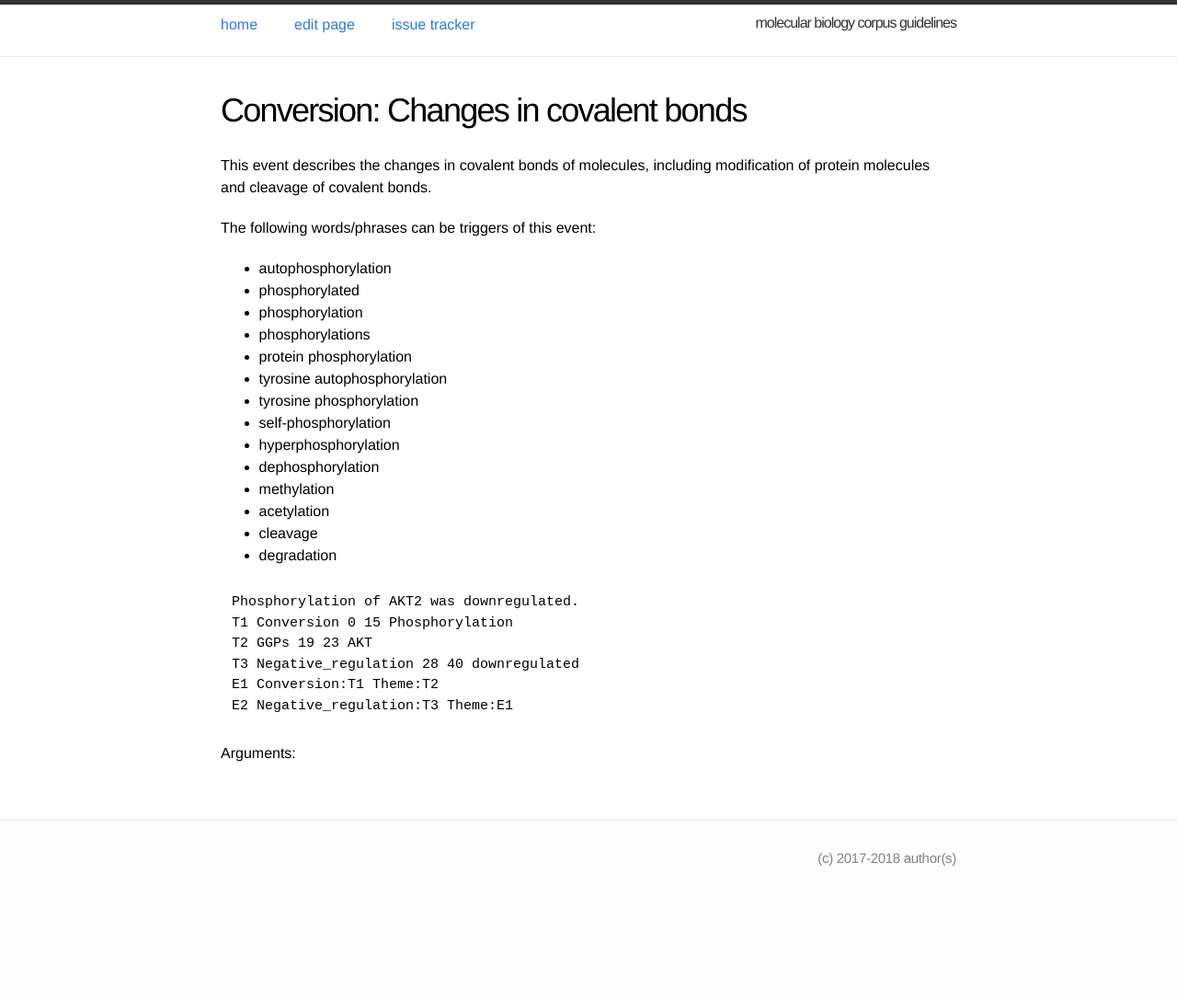
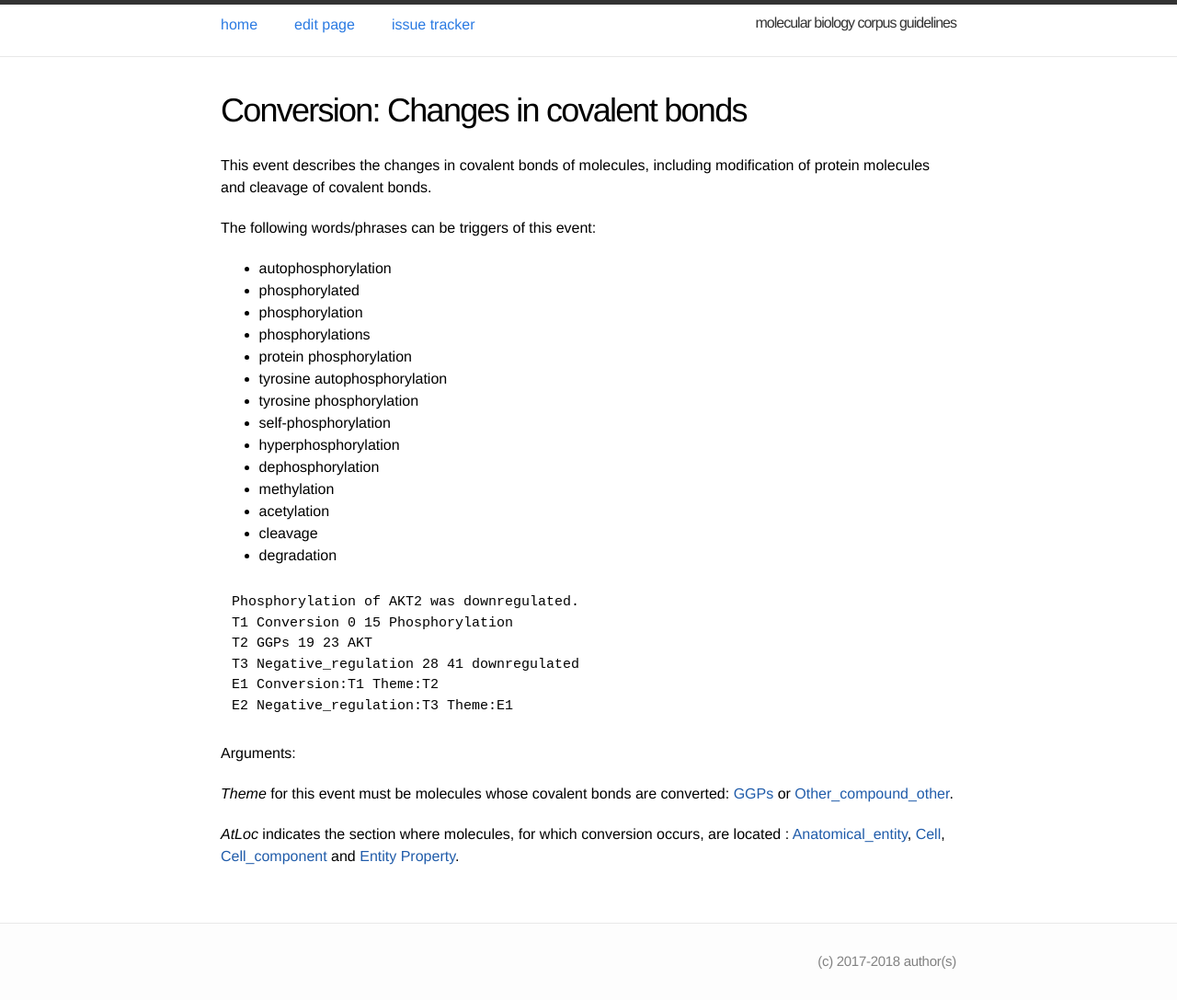
Before and after one commit to ezcatdb/molbiol_lung_corpus-guidelines, a Jekyll site: the page built from _event/Conversion.md, in a window 1280 px wide. Shown: the whole page at 92% size. Built offline with Jekyll 4.4.1, drawn with Linux system fonts in a browser that asks for light colours; before the commit the page ends 975 px from its top, so only the background shows below that.

Commit message:
Included arguments for event in Conversion.md

```diff
--- a/_event/Conversion.md
+++ b/_event/Conversion.md
@@ -33,13 +33,17 @@ The following words/phrases can be triggers of this event:
 Phosphorylation of AKT2 was downregulated.
 T1 Conversion 0 15 Phosphorylation
 T2 GGPs 19 23 AKT
-T3 Negative_regulation 28 40 downregulated
+T3 Negative_regulation 28 41 downregulated
 E1 Conversion:T1 Theme:T2
 E2 Negative_regulation:T3 Theme:E1
 ~~~
 
 
 Arguments:
+
+*Theme* for this event must be molecules whose covalent bonds are converted: [GGPs]() or [Other_compound_other]().
+
+*AtLoc* indicates the section where molecules, for which conversion occurs, are located : [Anatomical_entity](), [Cell](), [Cell_component]() and [Entity Property]().
 
 <!---
 The *atLoc*, *fromLoc* and *toLoc* for this event must be [Subject](), [Anatomical_entity](), [Cell](), [Cell_component]() and [Entity Property]().
```
